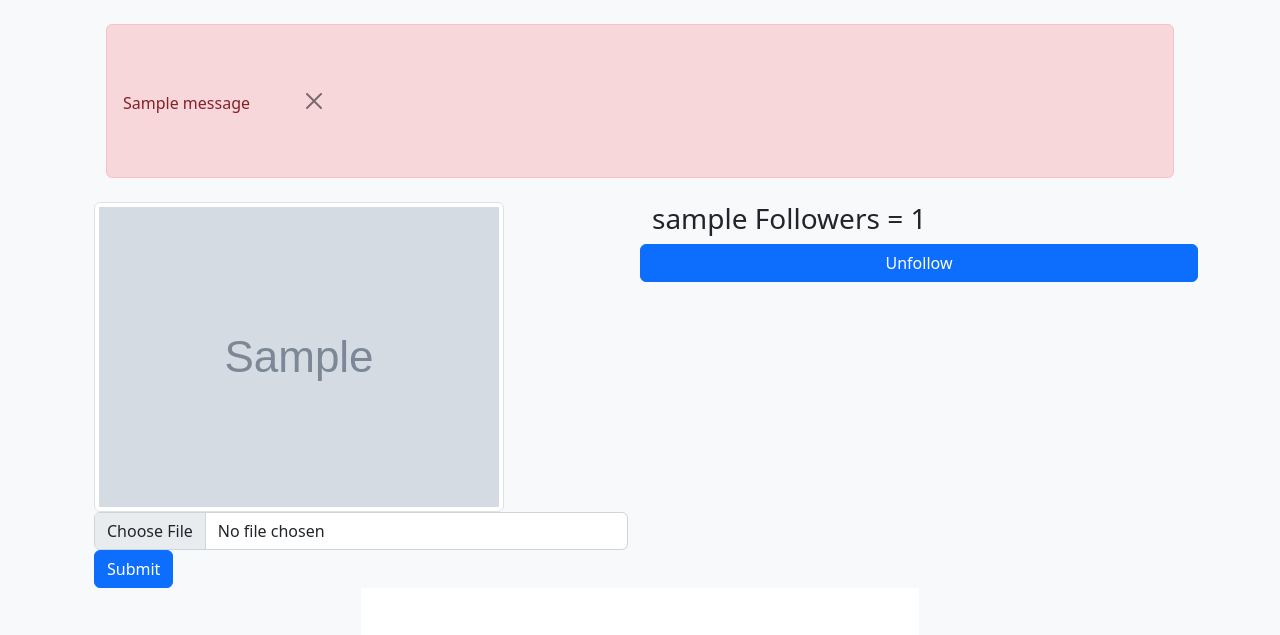
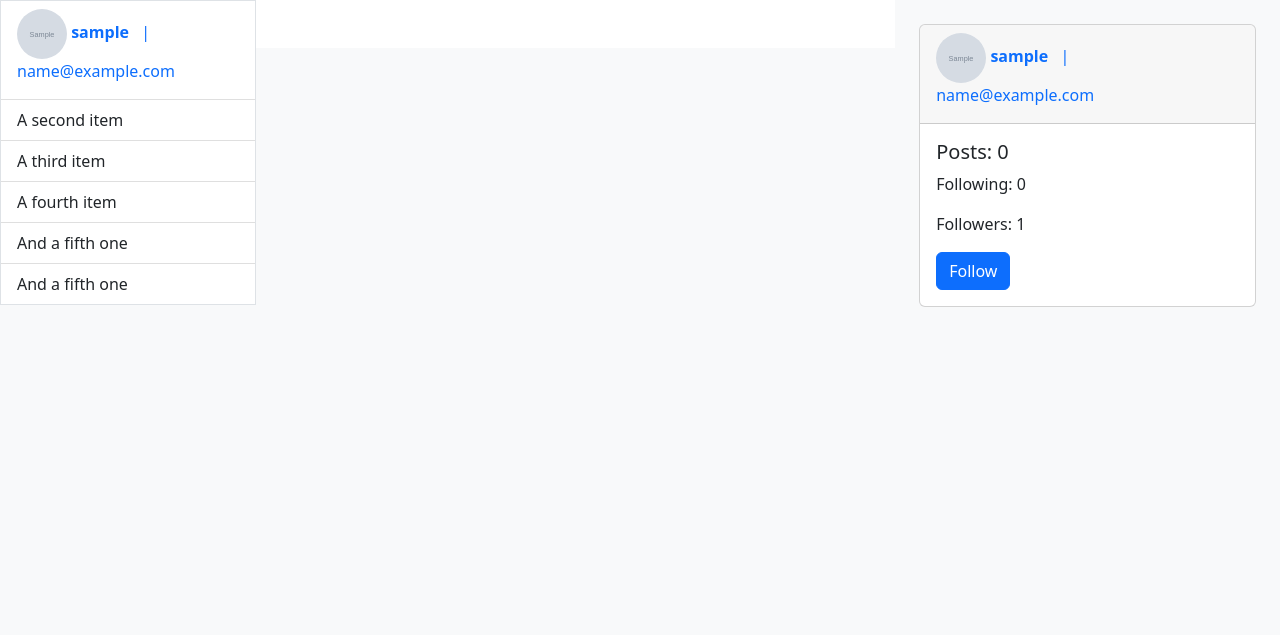
Before and after one commit to JorgelRight34/blogging-website, a Flask app: a page that uses app/templates/base.html in a window 1280 px wide. Shown: the part 56-691 px from the top of the page. Run offline with Flask 3, Linux system fonts and the light colour scheme; a user stored in the database is signed in; tables that the repository leaves empty hold one stand-in row (values such as "Sample post"); grey boxes marked "Sample" are stand-in pictures; one stand-in notice (Sample message) is shown; some libraries are stand-ins or nearby versions.

Commit message:
Added side navbar

```diff
--- a/app/blogs/views.py
+++ b/app/blogs/views.py
@@ -107,7 +107,6 @@ def unlike_post(post_id):
     return '', 204
 
 
-
 @login_required
 @blogs.route('/new_post', methods=['GET', 'POST'])
 @login_required
@@ -133,14 +132,11 @@ def new_post():
         db.session.add(blog)
         db.session.commit()
         print("Post saved")
-        return redirect(url_for('main.index'))
 
         # Get blog object
         # Save files
         if files:
-            print("If files")
             for file in files:
-                print(file.filename)
                 # Embbed filename with uuid and make sure the filename
                 # is safe with secure_filename
                 filename = f'{uuid1()} {secure_filename(file.filename)}'
--- a/app/models.py
+++ b/app/models.py
@@ -21,11 +21,6 @@ class Blog(db.Model):
         # Get author's user
         user = User.query.filter_by(id=self.author).first()
         return user
-
-    def get_likes(self):
-        # Get post's likes
-        likes = Like.query.filter_by(blog_id=self.id).all()
-        return likes
 
     def delete_post(self):
         if current_user.id == self.author:
--- a/app/static/css/styles.css
+++ b/app/static/css/styles.css
@@ -12,3 +12,17 @@
 {
     color: red;
 }
+
+
+.side_navbar
+{
+    width: 20%;
+}
+
+
+.flex-container {
+    display: flex;
+    flex-direction: row;
+    justify-content: flex-start; /* Align items to the start of the flex container */
+    align-items: flex-start; /* Align items to the start of the flex container */
+}
--- a/app/static/js/javascript.js
+++ b/app/static/js/javascript.js
@@ -3,6 +3,7 @@ function update_likes(like_button, text)
 {
     // Get likes's text element
     let likes_text = document.getElementById(text);
+    let likes = 'likes'
 
     // Change icon color
     if (like_button.style.color != 'red') {
@@ -13,7 +14,10 @@ function update_likes(like_button, text)
         // Change icon's text to 'Like'
         like_button.querySelector("#text").textContent = ' Liked';
         // Add +1 to likes count
-        likes_text.textContent = parseInt(likes_text.textContent) + 1;
+        if (parseInt(likes_text.textContent) + 1 == 1) {
+            likes = ' like'
+        }
+        likes_text.textContent = parseInt(likes_text.textContent) + 1 + likes;
     }
     else {
         // Change icon color
@@ -23,7 +27,7 @@ function update_likes(like_button, text)
         // Change icon's text to 'Like'
         like_button.querySelector("#text").textContent = ' Like';
         // Substract -1 to likes count
-        likes_text.textContent = parseInt(likes_text.textContent) - 1;
+        likes_text.textContent = parseInt(likes_text.textContent) - 1 + ' likes';
 
     }
 }
--- a/app/templates/auth/user.html
+++ b/app/templates/auth/user.html
@@ -1,40 +1,38 @@
 {% extends 'base.html' %}
+
+{% block title %}{{ user }}{% endblock %}
+
 {% from 'macros.html' import render_post_card %}
 
-{% block title %}{{ user.username }}{% endblock title %}
+{% block content %}
+<div class="container bg-white p-4 w-50">
+    {% for post in posts %}
+        {{ render_post_card(post, current_user, loop.index) }}
+        <br />
+    {% endfor %}
+</div>
+{% endblock content %}
 
-{% block content %}
-<div class="container">
-    <!-- User information-->
-    <div class="container">
-        <div class="row">
-            <div class="col">
-                <img src="{{ url_for('static', filename=user.profile_pic) }}" alt="User profile photo" class="img-thumbnail">
-                {% if current_user.id == user.id %}
-                    <form enctype="multipart/form-data" action="{{ url_for('auth.set_profile_pic') }}" method="post">
-                        <input type="file" class="form-control" id="profile_pic" name="profile_pic">
-                        <button type="submit" class="btn btn-primary">Submit</button>
-                    </form>
-                {% endif %}
-            </div>
-            <div class="col">
-                <div class="row">
-                    <h3>{{ user.username }} Followers = {{ user.get_followers() }}</h3>
-                    {% if current_user.is_authenticated and current_user.is_following(user.username) %}
-                        <a class="btn btn-primary" href="{{ url_for('auth.unfollow', username=user.username) }}">Unfollow</a>
-                    {% else %}
-                        <a class="btn btn-primary" href="{{ url_for('auth.follow', username=user.username) }}">Follow</a>
-                    {% endif %}
-                </div>
+{% block extra_column %}
+<div class="p-4">
+    <div class="card">
+        <div class="card-header">
+            <div class="mb-2">
+                <a href="{{ url_for('auth.profile', username=user) }}" class="text-decoration-none mb-2">
+                    <img src="{{ url_for('static', filename=user.profile_pic) }}" class="profile_pic" style="height: 50px; width: 50px;">
+                    <span class="card-title"><b>{{ user }}</b></span>
+                    <span class="m-lg-2">
+                        | {{ user.email }}
+                    </span>
+                </a>
             </div>
         </div>
-    </div>
-
-    <!-- User activities -->
-    <div class="container bg-white w-50 p-4" >
-        {% for post in posts %}
-            {{ render_post_card(post, current_user, loop.index ) }}
-        {% endfor %}
+        <div class="card-body">
+            <h5 class="card-title">Posts: {{ user.blogs|count }}</h5>
+            <p class="card-text">Following: {{ user.following|count }}</p>
+            <p class="card-text">Followers: {{ user.followers|count }}</p>
+            <a href="{{ url_for('auth.follow', username=user) }}" class="btn btn-primary">Follow</a>
+        </div>
     </div>
 </div>
-{% endblock content %}
+{% endblock extra_column %}
--- a/app/templates/base.html
+++ b/app/templates/base.html
@@ -13,7 +13,7 @@
     </head>
     <body class="bg-light">
         {% block navbar %}
-            <nav class="navbar navbar-expand-lg navbar-dark bg-dark">
+            <nav class="navbar navbar-expand-lg navbar-dark bg-dark sticky-top">
                 <div class="container-fluid">
                     <a class="navbar-brand" href="{{ url_for('main.index') }}">Blog App</a>
                     <button class="navbar-toggler" type="button" data-bs-toggle="collapse" data-bs-target="#navbarSupportedContent" aria-controls="navbarSupportedContent" aria-expanded="false" aria-label="Toggle navigation">
@@ -75,20 +75,37 @@
             </nav>
         {% endblock navbar %}
 
-        {% block sidenavbar %}
-        {% endblock sidenavbar %}
+        <div class="flex-container">
+            {% block side_navbar %}
+                <div class="bg-white border side_navbar" style="height: 100%;">
+                    <ul class="list-group list-group-flush">
+                        <li class="list-group-item">
+                            <div class="mb-2">
+                                <a href="{{ url_for('auth.profile', username=current_user) }}" class="text-decoration-none mb-2">
+                                    <img src="{{ url_for('static', filename=current_user.profile_pic) }}" class="profile_pic" style="height: 50px; width: 50px;">
+                                    <span class="card-title"><b>{{ current_user }}</b></span>
+                                    <span class="m-lg-2">
+                                        | {{ current_user.email }}
+                                    </span>
+                                </a>
+                            </div>
+                        </li>
+                        <li class="list-group-item">A second item</li>
+                        <li class="list-group-item">A third item</li>
+                        <li class="list-group-item">A fourth item</li>
+                        <li class="list-group-item">And a fifth one</li>
+                        <li class="list-group-item" >And a fifth one</li>
+                    </ul>
+                </div>
+            {% endblock side_navbar %}
 
-        <div class="container">
-            {% for message in get_flashed_messages() %}
-            <div class="alert alert-danger m-4" role="alert">
-                {{ message }}
-                <button type="button" class="btn-close m-lg-5" data-bs-dismiss="alert" aria-label="Close"></button>
-            </div>
-            {% endfor %}
+            {% block content %}
+            {% endblock content %}
+
+            {% block extra_column %}
+            {% endblock extra_column %}
         </div>
 
-        {% block content %}
-        {% endblock content %}
 
 
         <!-- Bootstrap JavaScript -->
--- a/app/templates/macros.html
+++ b/app/templates/macros.html
@@ -59,7 +59,7 @@
 {% macro render_post_card(post, current_user, loop_index) %}
     <div class="card">
         <div class="card-header">
-            <span class="text-muted">Posted by <a href="{{ url_for('auth.profile', username=post.user ) }}">{{ render_profile_pic(post.user) }} {{ post.user }}</a> |
+            <span class="text-muted">Posted by <a href="{{ url_for('auth.profile', username=post.user ) }}" class="text-decoration-none">{{ render_profile_pic(post.user) }} <b>{{ post.user }}</b></a> |
             {{ post.date.strftime('%Y-%m-%d %H:%M:%S') }}</span>
         </div>
         <div class="card-body">
@@ -97,7 +97,7 @@
                     <a class="text-decoration-none mx-4" style="color: black;" href="{{ url_for('blogs.delete_post', post_id=post.id) }}"><i class="fa-regular fa-trash-can"></i> Delete  </a>
                 {% endif %}
             </div>
-            <p id="{{ id }}">{{ post.get_likes() | length }}</p>
+            <p><span id="{{ id }}">{{ post.likes|length }}</span><br/>{{ post.comments|length }} comments</p>
         </div>
     </div>
 {% endmacro %}
--- a/flasky.py
+++ b/flasky.py
@@ -3,8 +3,9 @@ from app import create_app, db
 from app.models import User, Blog, File, Follow
 from flask_migrate import Migrate
 
-app = create_app(os.getenv('FLASK_CONFIG') or 'default')
-migrate = Migrate(app, db)
+if __name__=='__main__':
+    app = create_app(os.getenv('FLASK_CONFIG') or 'default')
+    app.run(debug=True)
 
 @app.shell_context_processor
 def make_shell_context():
```
Also changed, not shown: app/templates/blogs/post.html (+10 -5 lines), app/templates/home.html (+6 -1 lines), data-dev.sqlite.
